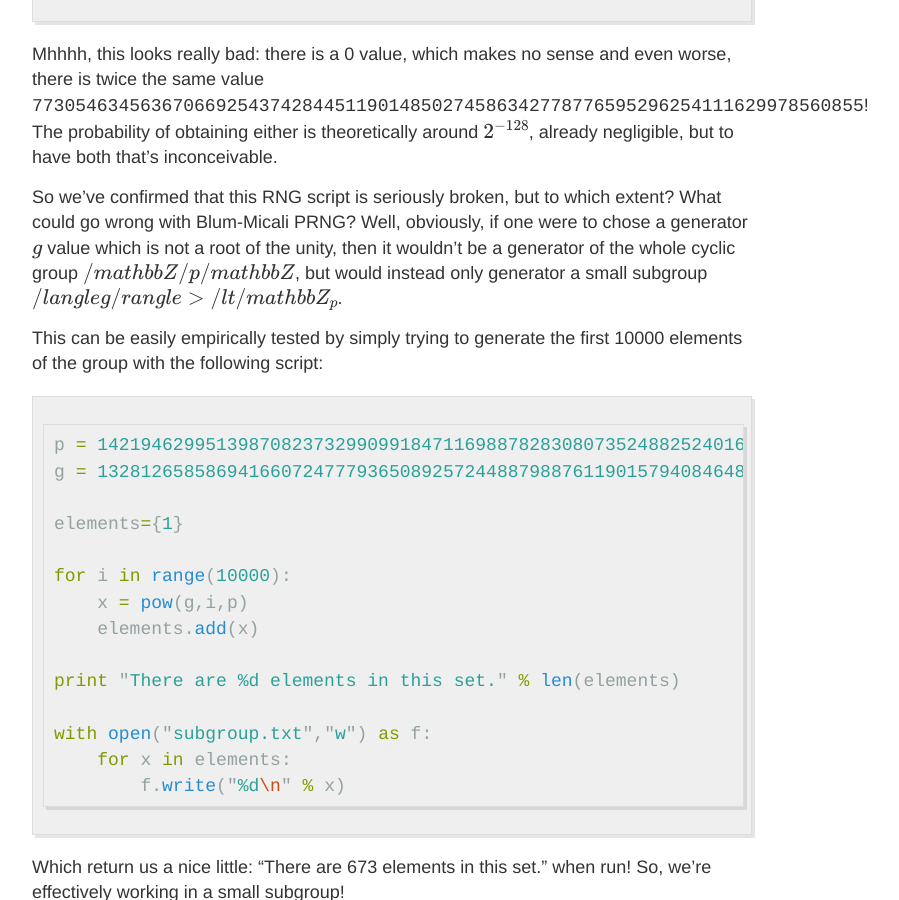
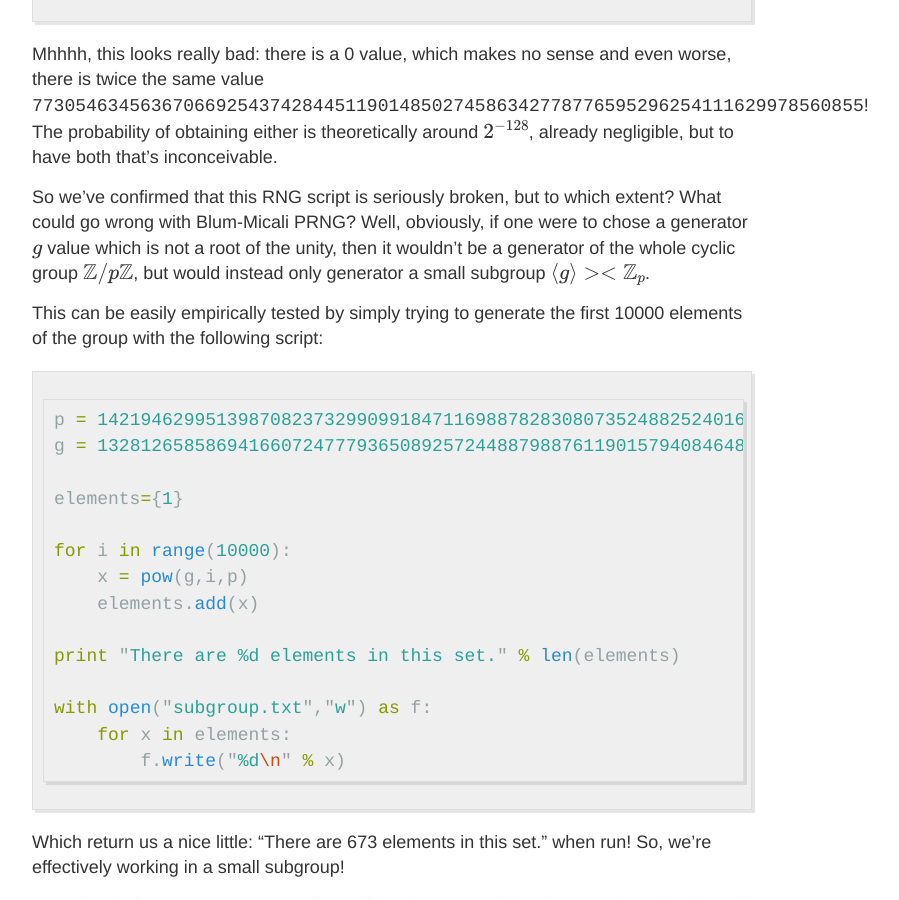
Before and after one commit to duksctf/duksctf.github.io, a Jekyll site: the page built from _posts/2017-11-17-YNOT17-SmS-Secret-Server.md, in a window 1280 px wide and 900 px high, scrolled down 2577 px. Shown: the whole window, without its empty margins (248-1147 px from the left). Built offline with Jekyll 4.4.1, drawn with Linux system fonts in a browser that asks for light colours; formulas are drawn with MathJax 3.

````diff
--- a/_posts/2017-11-17-YNOT17-SmS-Secret-Server.md
+++ b/_posts/2017-11-17-YNOT17-SmS-Secret-Server.md
@@ -90,7 +90,7 @@ and after an excruciating wait, we obtain:
 Mhhhh, this looks really bad: there is a 0 value, which makes no sense and even worse, there is twice the same value `77305463456367066925437428445119014850274586342778776595296254111629978560855`!
 The probability of obtaining either is theoretically around $$2^{-128}$$, already negligible, but to have both that's inconceivable.
 
-So we've confirmed that this RNG script is seriously broken, but to which extent? What could go wrong with Blum-Micali PRNG? Well, obviously, if one were to chose a generator  $$g$$ value which is not a root of the unity, then it wouldn't be a generator of the whole cyclic group $$/mathbb{Z}/p/mathbb{Z}$$, but would instead only generator a small subgroup $$/langle g/rangle>/lt/mathbb{Z}_p$$.
+So we've confirmed that this RNG script is seriously broken, but to which extent? What could go wrong with Blum-Micali PRNG? Well, obviously, if one were to chose a generator  $$g$$ value which is not a root of the unity, then it wouldn't be a generator of the whole cyclic group $$\mathbb{Z}/p\mathbb{Z}$$, but would instead only generator a small subgroup $$\langle g\rangle>\lt\mathbb{Z}_p$$.
 
 This can be easily empirically tested by simply trying to generate the first 10000 elements of the group with the following script:
 ```python
````
